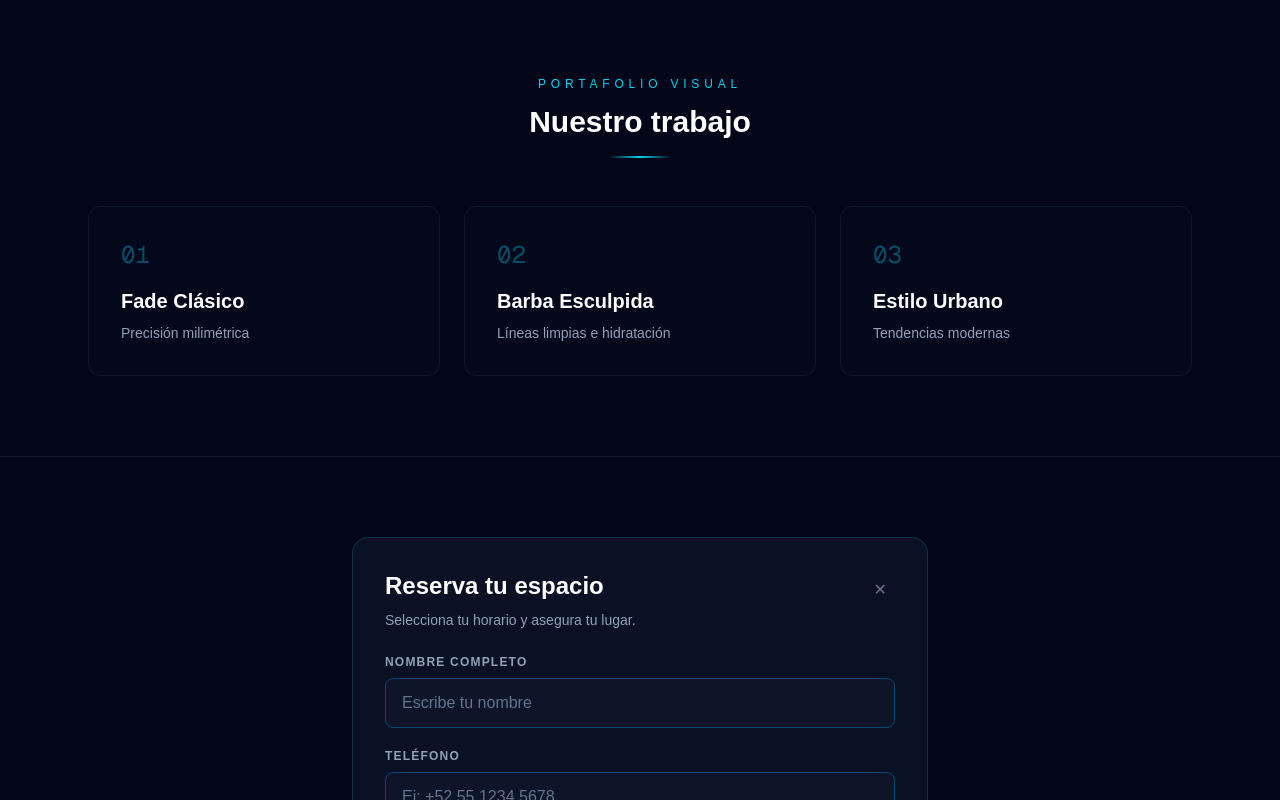
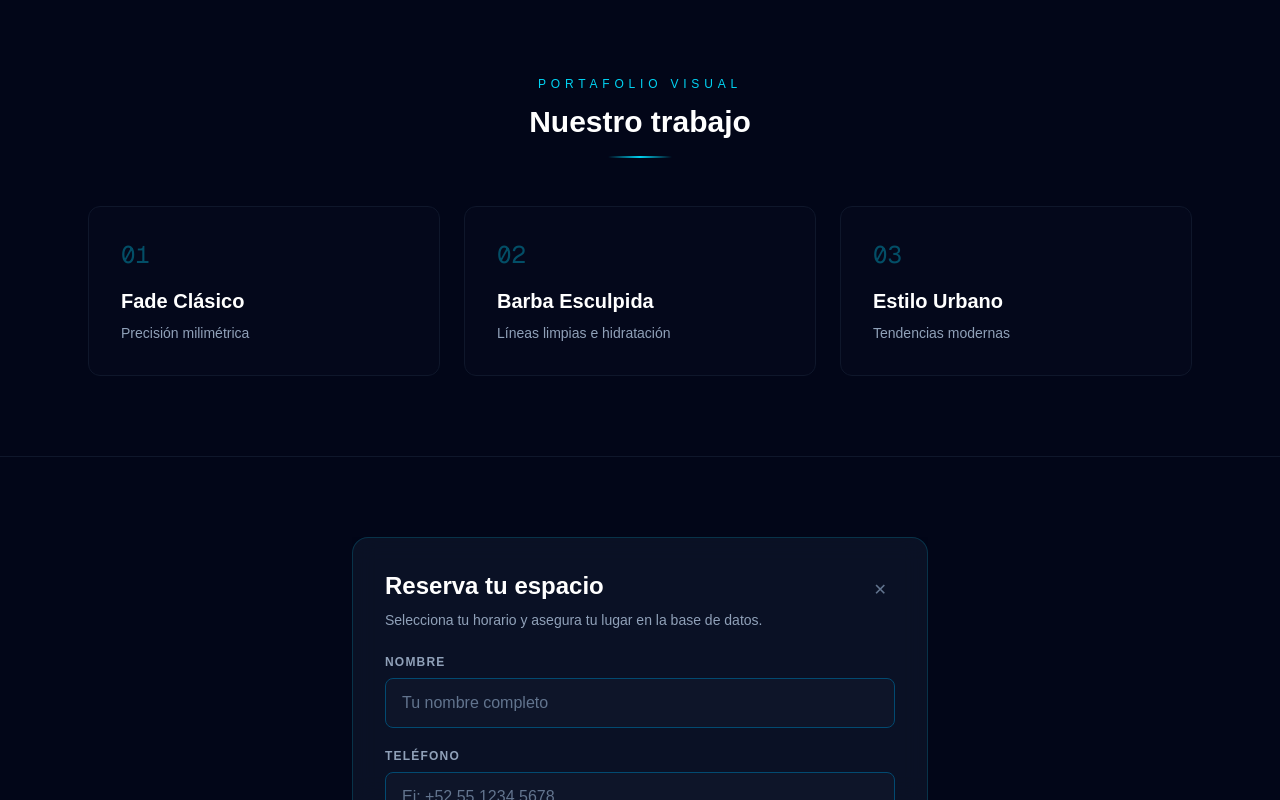
Before and after one commit to andresescobar14/barberia-turnos, a Next.js app: page / in a window 1280 px wide. Both pictures are taken after a click on the button "RESERVAR MI TURNO". Shown: the part 1650-2450 px from the top of the page. Built offline with nearby package versions, Linux system fonts and the light colour scheme; no server answers.

Commit message:
Update page.tsx

```diff
--- a/src/app/page.tsx
+++ b/src/app/page.tsx
@@ -139,6 +139,12 @@ export default function Home() {
     setForm(FORM_INICIAL);
   };
 
+  const fechaMinima = new Date(
+    Date.now() - new Date().getTimezoneOffset() * 60000
+  )
+    .toISOString()
+    .slice(0, 16);
+
   return (
     <main className="min-h-screen overflow-x-hidden bg-slate-950 text-slate-200">
       <header className="sticky top-0 z-50 border-b border-sky-500/10 bg-slate-950/80 backdrop-blur-md">
@@ -267,7 +273,7 @@ export default function Home() {
           {SERVICIOS.map((servicio) => (
             <div
               key={servicio.id}
-              className="flex items-center justify-between rounded-xl border border-slate-900 bg-slate-900/40 p-6 transition duration-300 hover:border-cyan-500/30 hover:bg-slate-900/80 hover:shadow-[0_0_20px_rgba(6,182,212,0.05)]"
+              className="flex items-center justify-between rounded-xl border border-slate-900 bg-slate-900/40 p-6 transition duration-300 hover:border-cyan-500/30 hover:bg-slate-900/80"
               data-aos="fade-up"
             >
               <span className="font-semibold text-slate-200">
@@ -342,7 +348,7 @@ export default function Home() {
                 </h3>
 
                 <p className="mt-2 text-sm text-slate-400">
-                  Selecciona tu horario y asegura tu lugar.
+                  Selecciona tu horario y asegura tu lugar en la base de datos.
                 </p>
               </div>
 
@@ -367,7 +373,8 @@ export default function Home() {
                 </h4>
 
                 <p className="mt-3 text-slate-400">
-                  Gracias, {form.nombre}. Tu reserva se ha guardado correctamente.
+                  Gracias, {form.nombre}. Los datos se guardaron correctamente
+                  en Supabase.
                 </p>
 
                 <button
@@ -385,7 +392,7 @@ export default function Home() {
                     htmlFor="nombre"
                     className="mb-2 block text-xs font-semibold uppercase tracking-widest text-slate-400"
                   >
-                    Nombre completo
+                    Nombre
                   </label>
 
                   <input
@@ -396,7 +403,7 @@ export default function Home() {
                     required
                     maxLength={100}
                     className={inputClase}
-                    placeholder="Escribe tu nombre"
+                    placeholder="Tu nombre completo"
                     value={form.nombre}
                     onChange={handleChange}
                   />
@@ -463,9 +470,7 @@ export default function Home() {
                     name="fecha"
                     type="datetime-local"
                     required
-                    min={new Date(Date.now() - new Date().getTimezoneOffset() * 60000)
-                      .toISOString()
-                      .slice(0, 16)}
+                    min={fechaMinima}
                     className={inputClase}
                     value={form.fecha}
                     onChange={handleChange}
```
